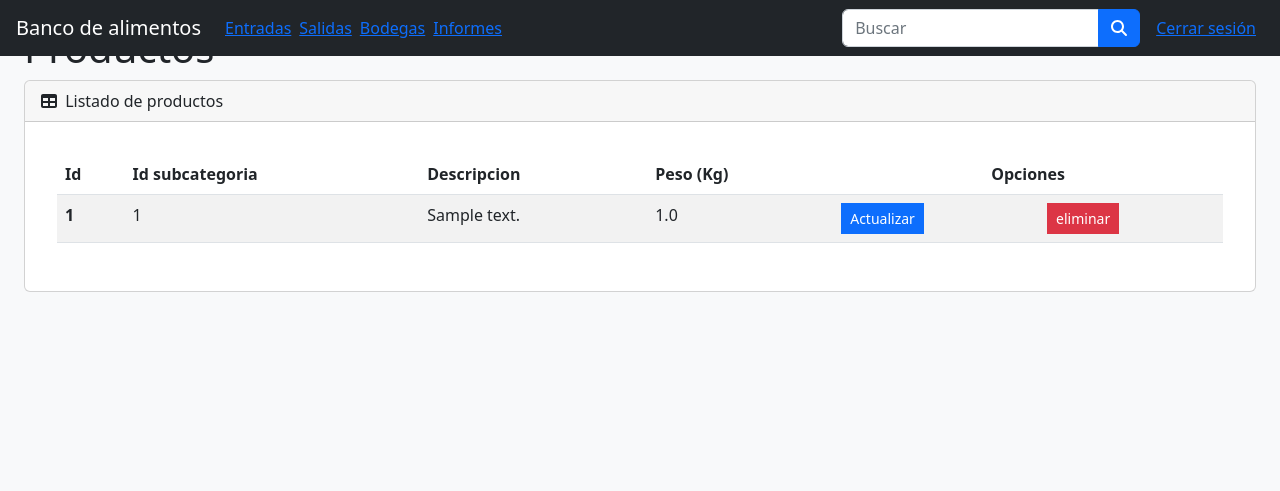
After one commit to dorelysm/AplicativoWebBDA, a Flask app: page /pagina_productos in a window 1280 px wide. The commit adds this page. Shown: the top 491 px of the page. Run offline with Flask 3, Linux system fonts and the light colour scheme; the visitor is signed in with stand-in values (Sample User, id 1); tables that the repository leaves empty hold one stand-in row (values such as "Sample post"); some libraries are stand-ins or nearby versions.

Commit message:
productos

```diff
--- a/src/app.py
+++ b/src/app.py
@@ -85,7 +85,16 @@ def pagina_entradas():
         resultado_entradas = Entradas_schema.dump(all_entradas)
         all_bodegas = Bodega.query.all()
         resultado_bodegas = Bodegas_schema.dump(all_bodegas)
-        return render_template('entradas.html', entradas = resultado_entradas, bodegas = resultado_bodegas, usuario = session['usuario'])
+        all_categorias = Categoria.query.all()
+        resultado_categorias = Categorias_schema.dump(all_categorias)
+        all_subcategorias = Subcategoria.query.all()
+        resultado_subcategorias = Subcategorias_schema.dump(all_subcategorias)
+        all_productos = Producto.query.all()
+        resultado_productos = Productos_schema.dump(all_productos)
+        return render_template('entradas.html', entradas = resultado_entradas,
+                               bodegas = resultado_bodegas, categorias = resultado_categorias,
+                               subcategorias = resultado_subcategorias, productos = resultado_productos,
+                               usuario = session['usuario'])
     else:
         return redirect('/')
 
@@ -120,7 +129,7 @@ def pagina_benefactores():
 def pagina_beneficiarios():
     if 'usuario' in session:
         all_beneficiarios = Beneficiario.query.all()
-        resultado_beneficiarios = Beneficiario_schema.dump(all_beneficiarios)
+        resultado_beneficiarios = Beneficiarios_schema.dump(all_beneficiarios)
         return render_template('pagina_beneficiarios.html', beneficiarios = resultado_beneficiarios, usuario = session['usuario'])
     else:
         return redirect('/')
@@ -129,8 +138,10 @@ def pagina_beneficiarios():
 def pagina_productos():
     if 'usuario' in session:
         all_productos = Producto.query.all()
-        resultado_productos = Producto_schema.dump(all_productos)
-        return render_template('productos.html', productos = resultado_productos, usuario = session['usuario'])
+        resultado_productos = Productos_schema.dump(all_productos)
+        all_subcategorias = Subcategoria.query.all()
+        resultado_subcategorias = Subcategorias_schema.dump(all_subcategorias)
+        return render_template('productos.html', productos = resultado_productos, subcategorias = resultado_subcategorias, usuario = session['usuario'])
     else:
         return redirect('/')
 
@@ -138,12 +149,10 @@ def pagina_productos():
 def pagina_informes():
     if 'usuario' in session:
         all_informes = Informe.query.all()
-        resultado_informes = Informe_schema.dump(all_informes)
+        resultado_informes = Informes_schema.dump(all_informes)
         return render_template('informes.html', informes = resultado_informes, usuario = session['usuario'])
     else:
         return redirect('/')
-
-#Agregar página productos
 
 #METODOS GUARDAR/NUEVO
 
@@ -151,11 +160,9 @@ def pagina_informes():
 #@jwt_required()
 def guardar_entrada():
     id_benefactor = request.form['id_benefactor']
-    id_subcategoria = request.form['id_subcategoria']
+    id_producto = request.form['id_producto']
     fecha = request.form['fecha']
-    cantidad_peso = request.form['cantidad_peso']
     cantidad_unidades = request.form['cantidad_unidades']
-    unidad_de_medida = request.form['unidad_de_medida']
     vencimiento = request.form['vencimiento']
     observaciones = request.form['observaciones']
     proceso_de_inventarios = request.form['proceso_de_inventarios']
@@ -168,11 +175,12 @@ def guardar_entrada():
     cantidad_buen_estado_kg = request.form['cantidad_buen_estado_kg']
     cantidad_aprobada_kg = request.form['cantidad_aprobada_kg']
 
-    nueva_donacion = Entrada(id_benefactor=id_benefactor, id_subcategoria=id_subcategoria,
-                             fecha=fecha, cantidad_peso=cantidad_peso,
-                             cantidad_unidades=cantidad_unidades, unidad_de_medida=unidad_de_medida,
-                             vencimiento=vencimiento, observaciones=observaciones, proceso_de_inventarios=proceso_de_inventarios,
-                             id_vehiculo=id_vehiculo, num_factura=num_factura, ingresado_al_sistema=ingresado_al_sistema,
+    nueva_donacion = Entrada(id_benefactor=id_benefactor, id_producto=id_producto,
+                             fecha=fecha,cantidad_unidades=cantidad_unidades,
+                             vencimiento=vencimiento, observaciones=observaciones,
+                             proceso_de_inventarios=proceso_de_inventarios,
+                             id_vehiculo=id_vehiculo, num_factura=num_factura,
+                             ingresado_al_sistema=ingresado_al_sistema,
                              tipo=tipo, num_documento_siigo=num_documento_siigo,
                              cantidad_averiada_vencida_kg=cantidad_averiada_vencida_kg,
                              cantidad_buen_estado_kg=cantidad_buen_estado_kg,
@@ -230,9 +238,9 @@ def guardar_categoria():
     nombre_bodega = request.form['bodega']
     descripcion = request.form['descripcion']
 
-    bodega = Bodega.query.get(nombre_bodega)
-
-    Nuevo_categoria = Categoria(bodega.id_bodega, descripcion)
+    bodega = Bodega.query.filter_by(nombre=nombre_bodega).first()
+    #print(bodega.id)
+    Nuevo_categoria = Categoria(bodega.id, descripcion)
 
     db.session.add(Nuevo_categoria)
     db.session.commit()
@@ -240,12 +248,28 @@ def guardar_categoria():
 
 @app.route('/nueva_subcategoria', methods=['POST'] )
 def guardar_subcategoria():
-    id_categoria = request.form['id_categoria']
+    nombre_categoria = request.form['categoria']
     descripcion = request.form['descripcion']
 
-    Nuevo_subcategoria = Subcategoria(id_categoria, descripcion)
+    categoria = Categoria.query.filter_by(descripcion=nombre_categoria).first()
+
+    Nuevo_subcategoria = Subcategoria(categoria.id, descripcion)
 
     db.session.add(Nuevo_subcategoria)
+    db.session.commit()
+    return redirect('/inicio')
+
+@app.route('/nuevo_producto', methods=['POST'] )
+def guardar_producto():
+    nombre_subcategoria = request.form['subcategoria']
+    descripcion = request.form['descripcion']
+    peso = request.form['peso']
+
+    subcategoria = Subcategoria.query.filter_by(descripcion = nombre_subcategoria).first()
+
+    Nuevo_producto = Producto(subcategoria.id, descripcion, peso)
+
+    db.session.add(Nuevo_producto)
     db.session.commit()
     return redirect('/inicio')
 
@@ -283,18 +307,6 @@ def guardar_benefactor():
     db.session.commit()
     return redirect('/pagina_benefactores')
 
-@app.route('/nuevo_producto', methods=['POST'] )
-def guardar_producto():
-    subcategoria = request.form['subcategoria']
-    descripcion = request.form['descripcion']
-    peso = request.form['peso']
-
-    Nuevo_producto = Producto(subcategoria, descripcion, peso)
-
-    db.session.add(Nuevo_producto)
-    db.session.commit()
-    return redirect('/inicio')
-
 #METODOS ELIMINAR
 
 @app.route('/eliminar_entrada', methods=['GET'] )
@@ -312,6 +324,14 @@ def eliminar_salida():
     db.session.delete(salidas)
     db.session.commit()
     return Salida_schema.dump(salidas)
+
+@app.route('/eliminar_producto', methods=['GET'] )
+def eliminar_producto():
+    id = request.args.get('id')
+    productos = Producto.query.get(id)
+    db.session.delete(productos)
+    db.session.commit()
+    return Producto_schema.dump(productos)
 
 #METODOS GET LISTA
 
@@ -391,11 +411,9 @@ def informes():
 def actualizar():
     id = request.form['id']
     id_benefactor = request.form['id_benefactor']
-    id_subcategoria = request.form['id_subcategoria']
+    id_producto = request.form['id_producto']
     fecha = request.form['fecha']
-    cantidad_peso = request.form['cantidad_peso']
     cantidad_unidades = request.form['cantidad_unidades']
-    unidad_de_medida = request.form['unidad_de_medida']
     vencimiento = request.form['vencimiento']
     observaciones = request.form['observaciones']
     proceso_de_inventarios = request.form['proceso_de_inventarios']
@@ -410,11 +428,9 @@ def actualizar():
 
     entrada = Entrada.query.get(id)
     entrada.id_benefactor = id_benefactor
-    entrada.id_subcategoria = id_subcategoria
+    entrada.id_producto = id_producto
     entrada.fecha = fecha
-    entrada.cantidad_peso = cantidad_peso
     entrada.cantidad_unidades = cantidad_unidades
-    entrada.unidad_de_medida = unidad_de_medida
     entrada.vencimiento = vencimiento
     entrada.observaciones = observaciones
     entrada.proceso_de_inventarios = proceso_de_inventarios
--- /dev/null
+++ b/src/config/templates/productos.html
@@ -0,0 +1,150 @@
+{% extends "layout.html" %}
+
+{%  block content %}
+
+{% include('modal.html') %}
+
+<main>
+    <div class="container-fluid px-4">
+      <h1 class="mt-4">Productos</h1>
+
+      <div class="card mb-4">
+        <div class="card-header">
+          <i class="fas fa-table me-1"></i>
+          Listado de productos
+        </div>
+        <div class="card-body">
+          <div class="card-body">
+            <table class="table table-striped">
+              <thead>
+                <tr>
+                  <th scope="col">Id</th>
+                  <th scope="col">Id subcategoria</th>
+                  <th scope="col">Descripcion</th>
+                  <th scope="col">Peso (Kg)</th>
+                  <th scope="col" colspan="2"><center>Opciones</center></th>
+                </tr>
+              </thead>
+              <tbody>
+                {% for item in productos %}
+                <tr>
+                  <th scope="row">{{item.id}}</th>
+                  <td>{{item.subcategoria}}</td>
+                  <td>{{item.descripcion}}</td>
+                  <td>{{item.peso}}</td>
+                  <td>
+                    <a
+                      onclick="actualizar('{{item.id}}')"
+                      data-bs-toggle="modal"
+                      data-bs-target="#staticBackdrop"
+                      class="btn btn-primary btn-sm rounded-0"
+                      >Actualizar</a
+                    >
+                  </td>
+                  <td>
+                    <a
+                      onclick="eliminar('{{item.id}}')"
+                      class="btn btn-danger btn-sm rounded-0"
+                      >eliminar</a
+                    >
+                  </td>
+                </tr>
+                {% endfor %}
+              </tbody>
+            </table>
+
+            <script>
+              function cargar_formulario(){
+                const formulario = `
+                <form action="/nuevo_producto" method="POST">
+                    <div class="form-group">
+                      <label for="recipient-name" class="col-form-label">Id subcategoria:</label>
+                      <select class="form-control" name="subcategoria">
+                        {% for item in subcategorias %}
+                        <option>{{item.descripcion}}</option>
+                        {% endfor %}
+                      </select>
+                    </div>
+                    <div class="form-group">
+                      <label for="recipient-name" class="col-form-label">Descripcion:</label>
+                      <input type="text" class="form-control" name="descripcion"  value="">
+                    </div>
+                    <div class="form-group">
+                      <label for="recipient-name" class="col-form-label">Peso (Kg):</label>
+                      <input type="text" class="form-control" name="peso"  value="">
+                    </div>
+                    <div class="modal-footer">
+                      <button  type="submit" class="btn btn-primary">Guardar</button>
+                    </div>
+                  </form>
+                `;
+                $("#fromartc").html(formulario);
+            }
+
+              function eliminar(id) {
+                url = "/eliminar_producto";
+                var request = $.ajax({
+                  contentType: "application/json",
+                  dataType: "json", //Expected data format from server
+                  method: "GET",
+                  data: { id },
+                  url: url,
+                });
+                request.done(function (data) {
+                  alert("Datos Eliminado");
+                  window.location.href = "/pagina_productos";
+                });
+                request.fail(function (jqXHR, textStatus) {
+                  alert("Error" + textStatus);
+                });
+              }
+
+              function actualizar(id){
+                url = '/productos';
+                var request = $.ajax({
+                    contentType:"application/json",
+                    dataType: "json", //Expected data format from server
+                    method: "GET",
+                    data: { id},
+                    url: url
+                });
+                request.done(function( data ) {
+                    const formulario = `
+                        <form action="/actualizar_producto" method="POST">
+                            <input type="hidden" class="form-control" name="id"  value="${data.id}">
+                            <div class="form-group">
+                                <label for="recipient-name" class="col-form-label">Id subcategoria:</label>
+                                <select class="form-control" name="subcategoria">
+                                  {% for item in subcategorias %}
+                                  <option>{{item.descripcion}}</option>
+                                  {% endfor %}
+                                </select>
+                              </div>
+                              <div class="form-group">
+                                <label for="recipient-name" class="col-form-label">Descripcion:</label>
+                                <input type="text" class="form-control" name="descripcion"  value="">
+                              </div>
+                              <div class="form-group">
+                                <label for="recipient-name" class="col-form-label">Peso (Kg):</label>
+                                <input type="text" class="form-control" name="peso"  value="">
+                              </div>
+                          <div class="modal-footer">
+                            <button  type="submit" class="btn btn-primary">Guardar</button>
+                          </div>
+                        </form>
+                `;
+                $("#fromartc").html(formulario);
+                });
+                request.fail(function( jqXHR, textStatus ) {
+                    alert( "Error" + textStatus );
+                });
+            }
+
+            </script>
+          </div>
+        </div>
+      </div>
+    </div>
+  </main>
+
+{% endblock %}
--- a/src/modelos/Producto.py
+++ b/src/modelos/Producto.py
@@ -1,4 +1,4 @@
-from config.bd import app, db, ma
+from config.bd import db, ma, app
 
 class Producto(db.Model):
     __tablename__ = 'Producto'
@@ -6,7 +6,7 @@ class Producto(db.Model):
     id  = db.Column(db.Integer, primary_key=True)
     subcategoria = db.Column(db.Integer, db.ForeignKey('Subcategoria.id'))
     descripcion = db.Column(db.String(500))
-    peso = db.Column(db.Integer)
+    peso = db.Column(db.Double)
 
     def __init__(self, subcategoria, descripcion, peso):
         self.subcategoria = subcategoria
```
Also changed, not shown: src/config/templates/entradas.html (+42 -28 lines).
